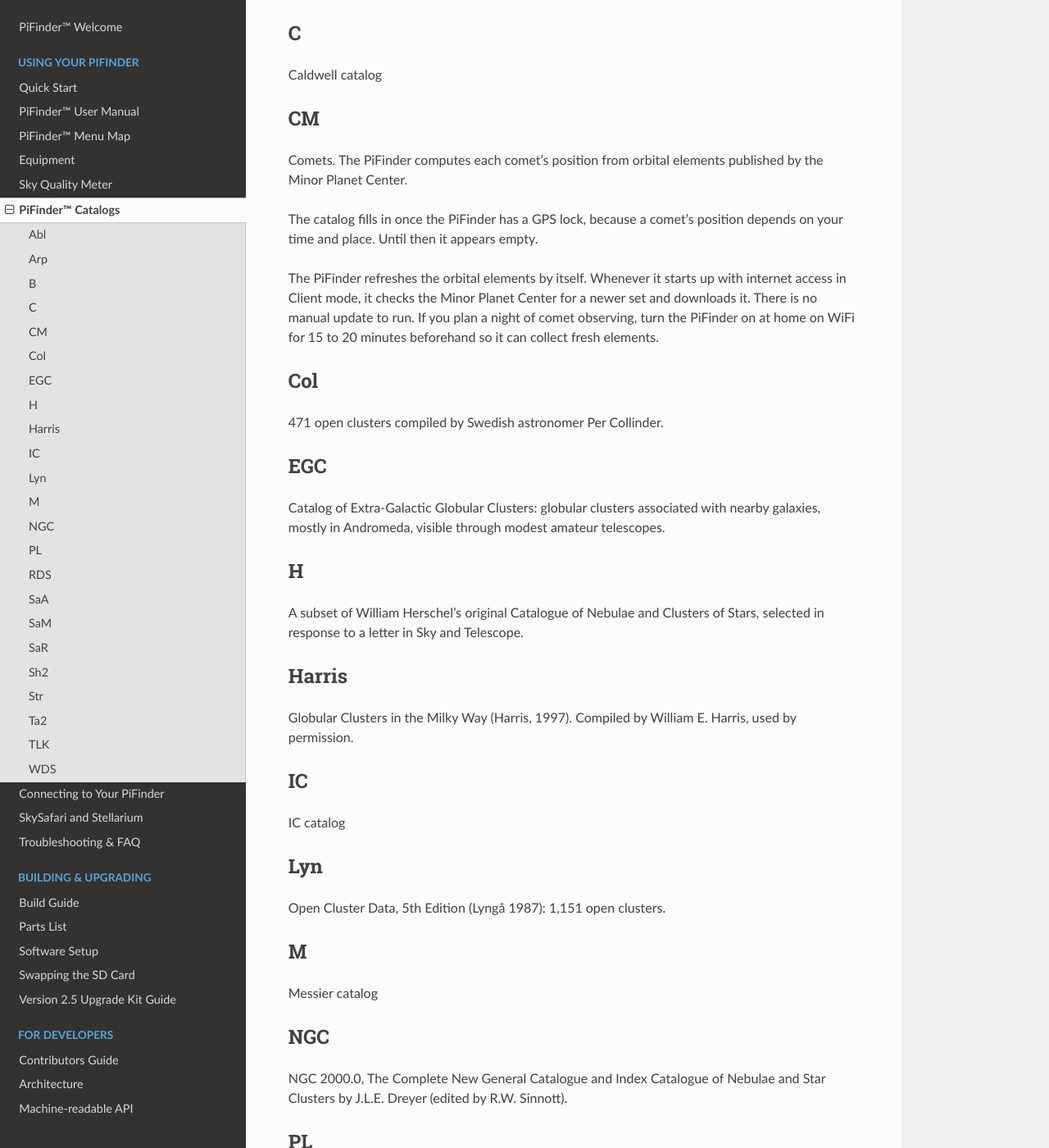
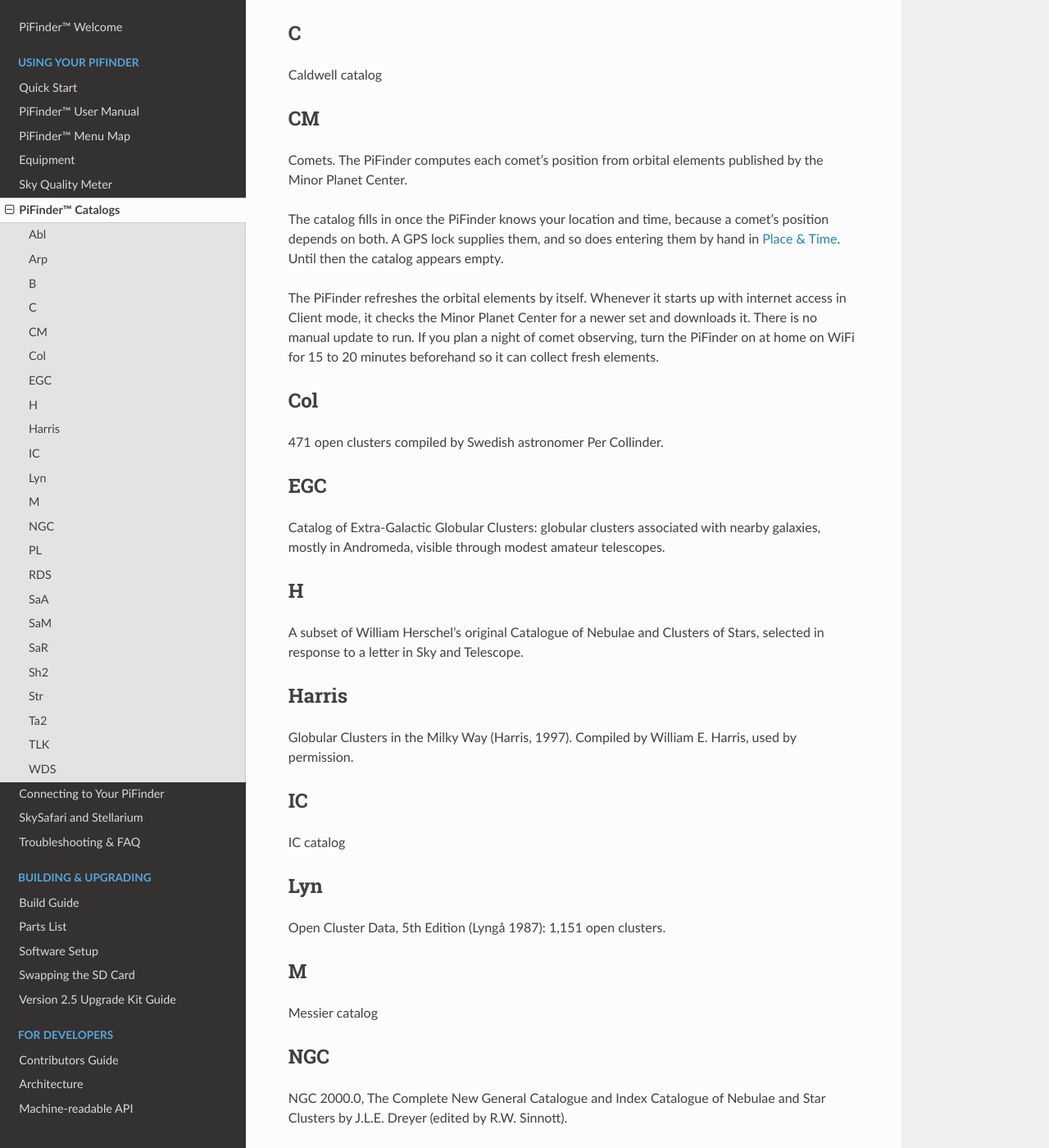
Before and after one commit to brickbots/PiFinder, a Sphinx documentation site: the page built from docs/source/catalogs.rst, in a window 1280 px wide and 1400 px high, scrolled down 736 px. Shown: the whole window at 82% size. Built offline with Sphinx 7.4.7 and the Read the Docs theme 3.1.0, drawn with Linux system fonts in a browser that asks for light colours; some of the changed text lies outside the part shown.

Commit message:
docs(catalogs): a hand-entered location fills Planets and Comets too
Both catalog entries said the catalog fills in "once the PiFinder has a
GPS lock", which is imprecise in exactly the way #646 was about: the
catalogs need a location and a time, not the receiver that usually
supplies them.  Entering Place & Time by hand fills them just as well,
because Location.make_fix(..., "MANUAL") sets lock=True and is
indistinguishable from a GPS fix downstream.

Same correction as the rewritten note in "The GPS never locks", applied
where a reader browsing the catalog list meets the claim first.

Co-Authored-By: Claude Opus 5 (1M context) <noreply@anthropic.com>

```diff
--- a/docs/source/catalogs.rst
+++ b/docs/source/catalogs.rst
@@ -36,8 +36,9 @@ CM
 Comets. The PiFinder computes each comet's position from orbital elements
 published by the Minor Planet Center.
 
-The catalog fills in once the PiFinder has a GPS lock, because a comet's position
-depends on your time and place. Until then it appears empty.
+The catalog fills in once the PiFinder knows your location and time, because a comet's
+position depends on both. A GPS lock supplies them, and so does entering them by hand
+in :ref:`user_guide:place & time`. Until then the catalog appears empty.
 
 The PiFinder refreshes the orbital elements by itself. Whenever it starts up with
 internet access in Client mode, it checks the Minor Planet Center for a newer set
@@ -83,8 +84,9 @@ Mercury, Venus, Mars, Jupiter, Saturn, Uranus and Neptune, along with the Moon a
 Pluto. The Sun is not included. The PiFinder computes their positions for the
 moment you look, and updates them as the night goes on.
 
-The catalog fills in once the PiFinder has a GPS lock, because a planet's position
-depends on your time and place. Until then it appears empty.
+The catalog fills in once the PiFinder knows your location and time, because a planet's
+position depends on both. A GPS lock supplies them, and so does entering them by hand
+in :ref:`user_guide:place & time`. Until then the catalog appears empty.
 
 RDS
 ----
```
